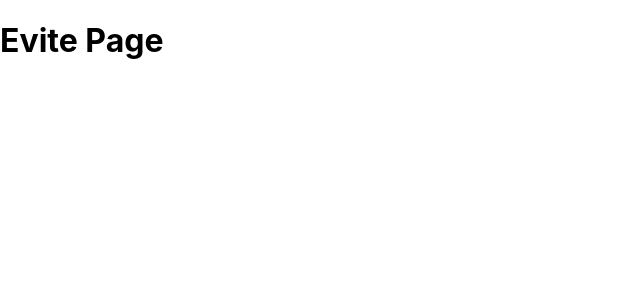
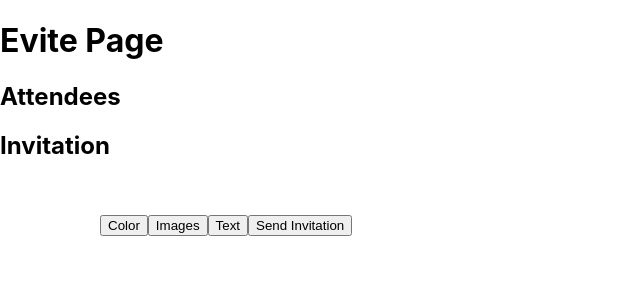
Before and after one commit to GT-WebDev-Group-Planning/group-planning-v1, a React (Create React App) app in the folder client/: page /evite in a window 1280 px wide. Shown: the top 300 px of the page, without its empty margins (0-640 px from the left). Built offline with nearby package versions, Linux system fonts and the light colour scheme.

Commit message:
Adding buttons and headers
Added some buttons and headers and also a canvas to create the invitation

```diff
--- a/client/src/pages/Evite.js
+++ b/client/src/pages/Evite.js
@@ -2,6 +2,13 @@
     return (
       <div className="Evite">
         <h1>Evite Page</h1>
+        <h2>Attendees</h2>
+        <h2>Invitation</h2>
+        <canvas id = "invitation" width = "100" height = "50"></canvas>
+        <button type = "button">Color</button>
+        <button type = "button">Images</button>
+        <button type = "button">Text</button>
+        <button type = "submit">Send Invitation</button>
       </div>
     );
   }
```
